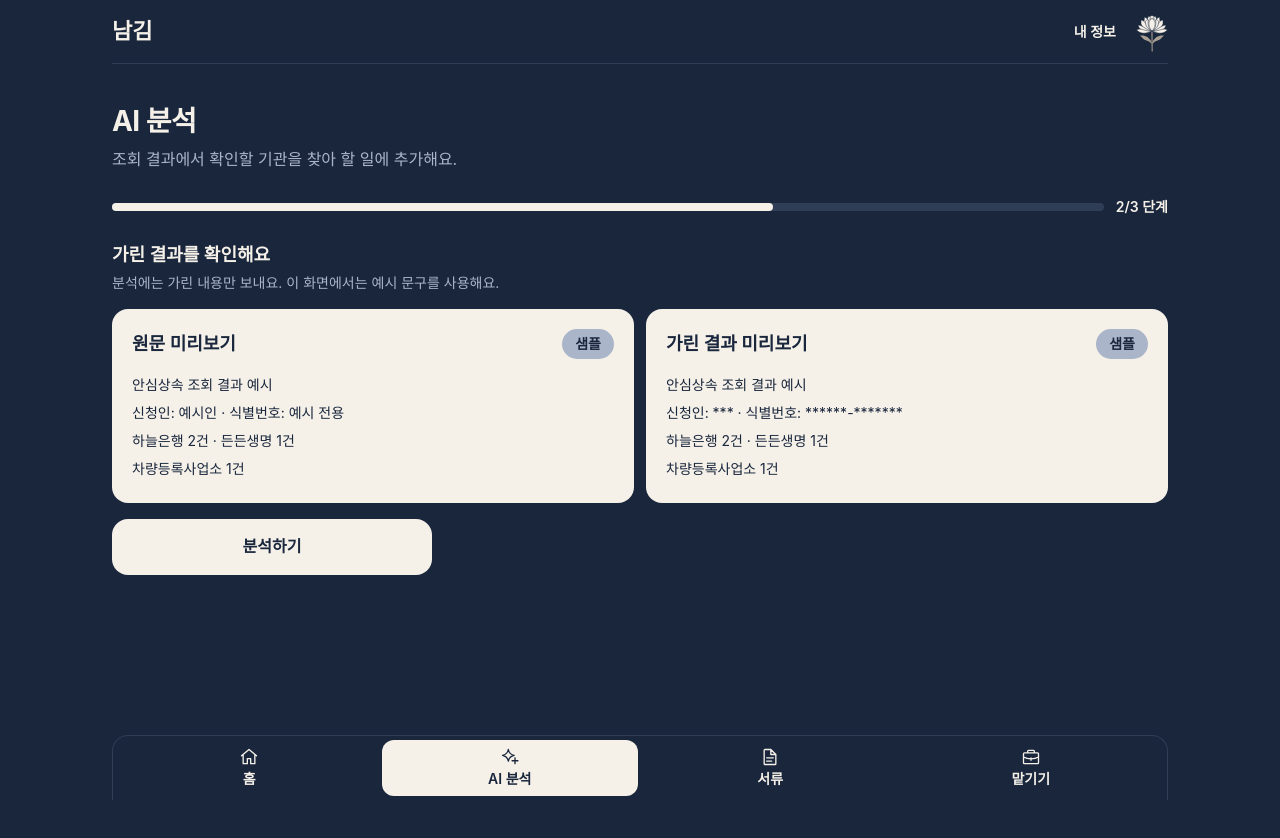
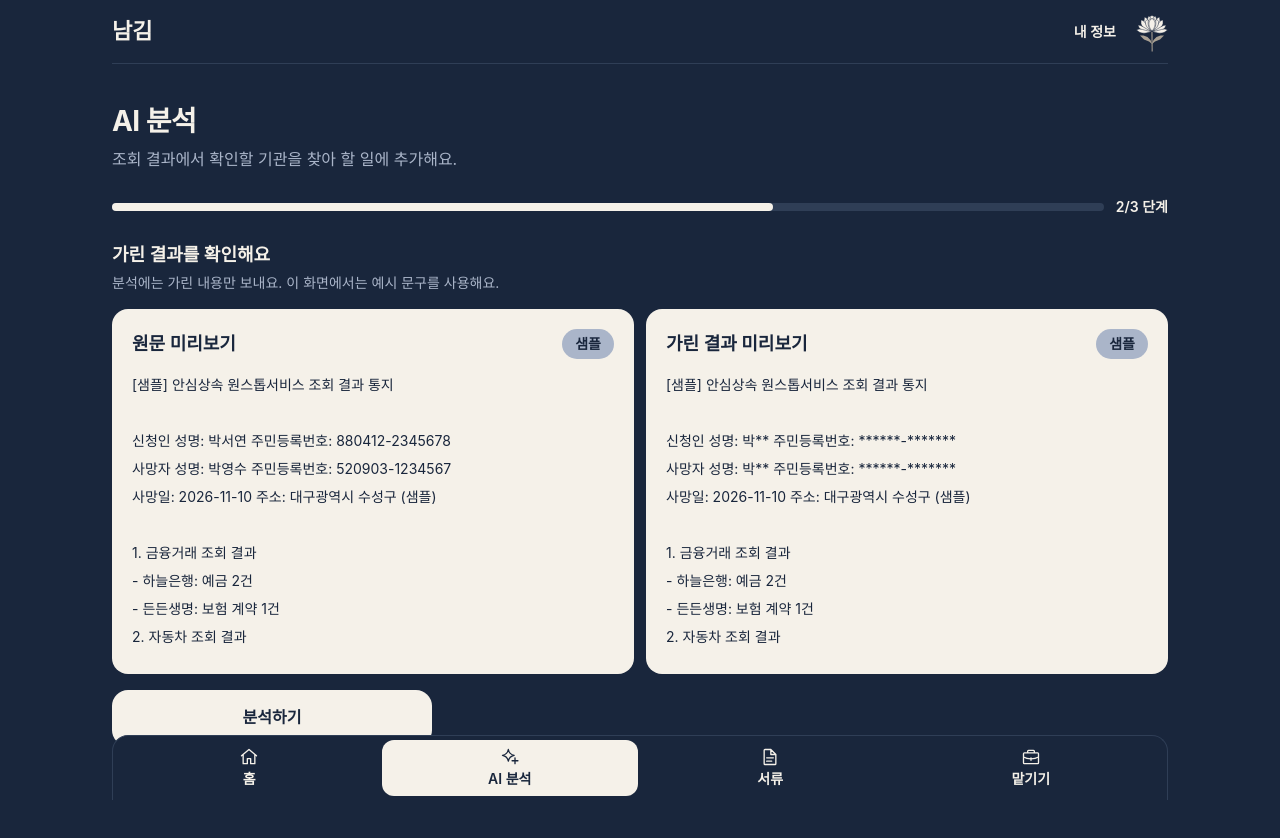
Before and after one commit to chung1yejun/AIrevolution, a Next.js app: page /analysis in a window 1280 px wide. Both pictures are taken after a click on the button "샘플 조회 결과 불러오기". Shown: the top 838 px of the page. Before the commit the page ends 800 px from the top, so only its background shows below. Built offline with nearby package versions, Linux system fonts and the light colour scheme; a web font is replaced by a local one.

Commit message:
feat(S8): AI 분석 샘플 연결과 미리보기 개선

```diff
--- a/app/(app)/analysis/AnalysisFlow.tsx
+++ b/app/(app)/analysis/AnalysisFlow.tsx
@@ -1,23 +1,13 @@
 "use client";
 
 import Link from "next/link";
-import { useState } from "react";
+import { useId, useState } from "react";
 import { Button, Card, Checkbox, EmptyState, ErrorState, Loading, ProgressBar, Tag } from "@/components/ui";
+import { maskText } from "@/lib/mask";
+import { INQUIRY_RESULT_SAMPLE } from "@/lib/samples/inquiry-result";
 import type { AnalysisApplyRequest, AnalysisApplyResponse, AnalysisResponse, InstitutionType } from "@/lib/types";
 
-const sample = [
-  "안심상속 조회 결과 예시",
-  "신청인: 예시인 · 식별번호: 예시 전용",
-  "하늘은행 2건 · 든든생명 1건",
-  "차량등록사업소 1건",
-];
-
-const maskedSample = [
-  sample[0],
-  "신청인: *** · 식별번호: ******-*******",
-  sample[2],
-  sample[3],
-];
+const maskedText = maskText(INQUIRY_RESULT_SAMPLE);
 
 const typeLabels: Record<InstitutionType, string> = {
   bank: "은행",
@@ -41,14 +31,23 @@ async function post<T>(path: string, body: object, signal?: AbortSignal): Promis
   return response.json();
 }
 
-function SampleCard({ title, lines }: { title: string; lines: string[] }) {
+function SampleCard({ title, text }: { title: string; text: string }) {
+  const titleId = useId();
+
   return (
-    <Card className="space-y-3">
-      <div className="flex flex-wrap items-center justify-between gap-2">
-        <h3 className="text-lg font-semibold">{title}</h3>
+    <Card className="flex h-[365px] flex-col gap-3">
+      <div className="flex shrink-0 flex-wrap items-center justify-between gap-2">
+        <h3 id={titleId} className="text-lg font-semibold">{title}</h3>
         <Tag variant="sample" />
       </div>
-      <p className="text-sm leading-7 whitespace-pre-line">{lines.join("\n")}</p>
+      <div
+        role="region"
+        aria-labelledby={titleId}
+        tabIndex={0}
+        className="min-h-0 flex-1 overflow-y-auto rounded-sm focus-visible:outline-2 focus-visible:outline-offset-2 focus-visible:outline-[var(--namgim-navy)]"
+      >
+        <p className="text-sm leading-7 whitespace-pre-line">{text}</p>
+      </div>
     </Card>
   );
 }
@@ -70,8 +69,9 @@ export function AnalysisFlow() {
     try {
       const data = await post<AnalysisResponse>(
         "/api/analysis",
-        { maskedText: maskedSample.join("\n") },
-        AbortSignal.timeout(20_000),
+        { maskedText },
+        // Allow the server to return its fallback after the 20-second Claude timeout.
+        AbortSignal.timeout(30_000),
       );
       setResult(data);
       setSelected(data.items.map(() => true));
@@ -106,7 +106,7 @@ export function AnalysisFlow() {
 
       {stage === "sample" && (
         <div className="space-y-4">
-          <Card className="space-y-3">
+          <Card className="min-h-32 space-y-3 py-6">
             <div className="flex flex-wrap items-center justify-between gap-2">
               <h2 className="text-lg font-semibold">샘플 조회 결과</h2>
               <Tag variant="sample" />
@@ -128,13 +128,13 @@ export function AnalysisFlow() {
             </p>
           </div>
           <div className="grid gap-3 min-[1280px]:grid-cols-2">
-            <SampleCard title="원문 미리보기" lines={sample} />
-            <SampleCard title="가린 결과 미리보기" lines={maskedSample} />
+            <SampleCard title="원문 미리보기" text={INQUIRY_RESULT_SAMPLE} />
+            <SampleCard title="가린 결과 미리보기" text={maskedText} />
           </div>
           {stage === "analyzing" ? (
             <div className="space-y-2">
               <Loading />
-              <p className="text-sm text-[var(--namgim-muted)]">분석은 최대 20초 걸려요.</p>
+              <p className="text-sm text-[var(--namgim-muted)]">AI 분석은 최대 20초 걸려요.</p>
             </div>
           ) : failure === "analysis" ? (
             <ErrorState message="분석 결과를 불러오지 못했어요." onRetry={analyze} />
```
